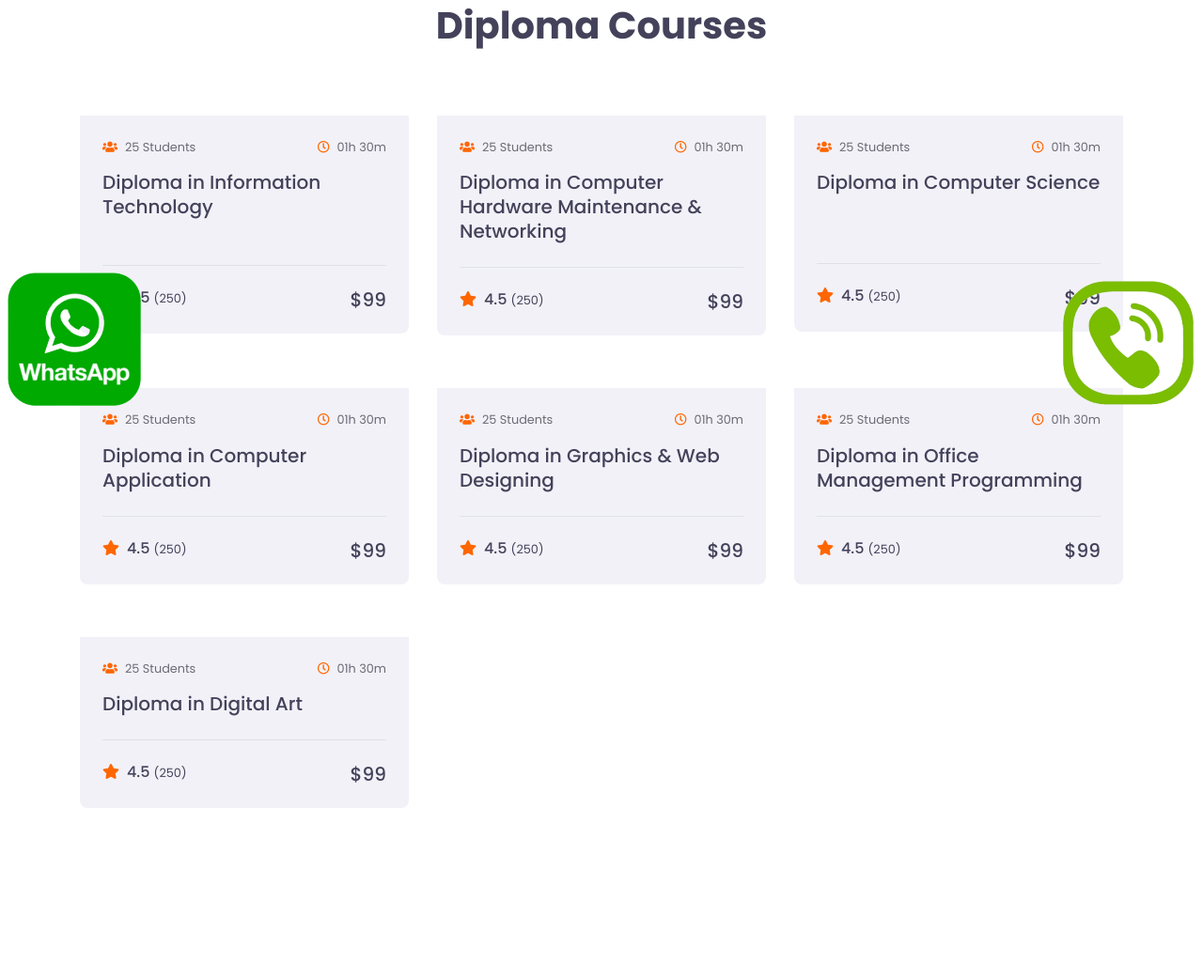
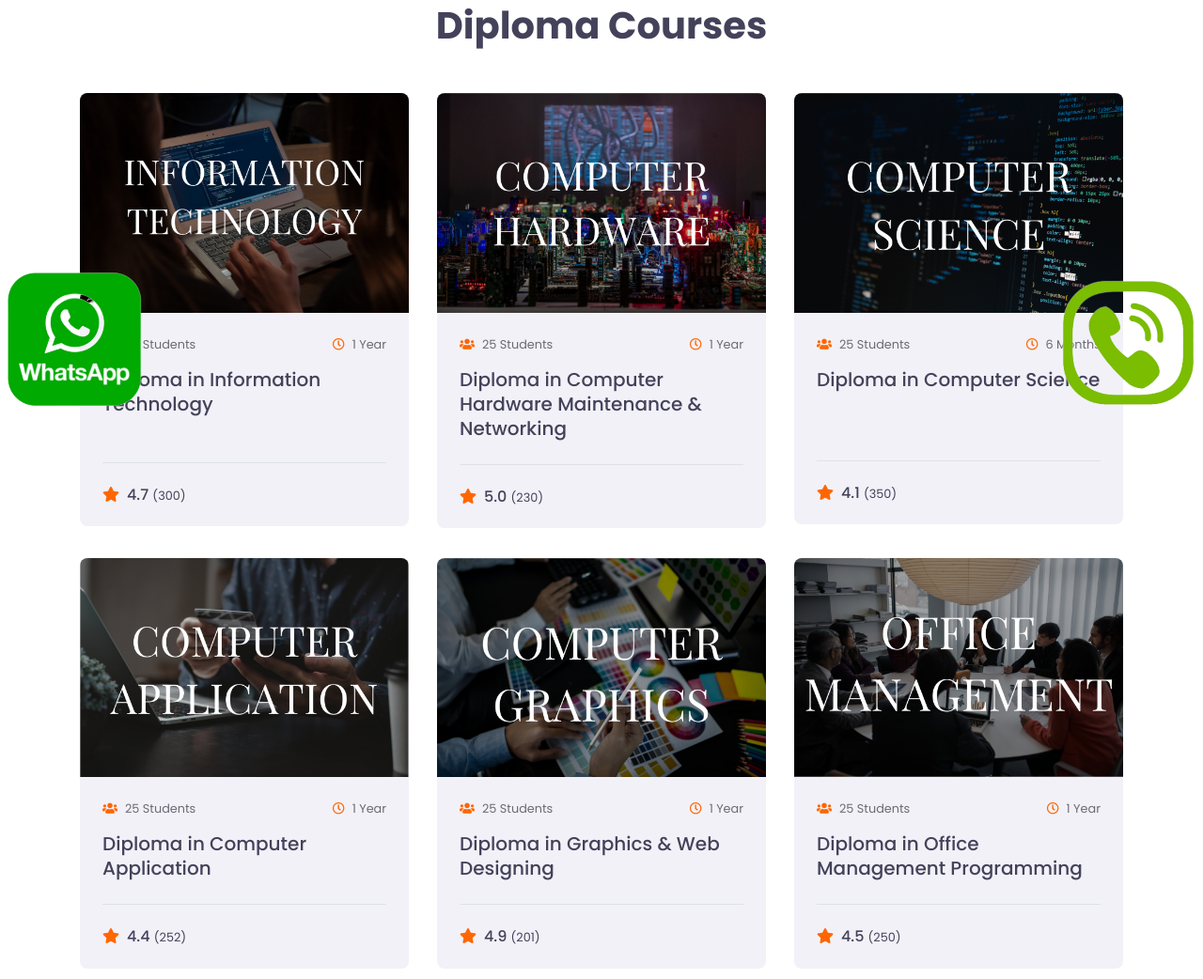
Before and after one commit to nanakmaulik/vafinal, a plain HTML site: page diploma.html in a window 1280 px wide. Shown: the part 344-1386 px from the top of the page at 94% size. Drawn offline with nearby package versions, Linux system fonts and the light colour scheme.

Commit message:
Update diploma.html

```diff
--- a/diploma.html
+++ b/diploma.html
@@ -267,17 +267,17 @@
             <div class="row">
                 <div class="col-lg-4 col-md-6 mb-4">
                     <div class="rounded overflow-hidden mb-2">
-                        <img class="img-fluid" src="img/course-1.jpg" alt="">
+                        <img class="img-fluid" src="img/INFORMATION TECHNOLOGY.png" alt="">
                         <div class="bg-secondary p-4">
                             <div class="d-flex justify-content-between mb-3">
                                 <small class="m-0"><i class="fa fa-users text-primary mr-2"></i>25 Students</small>
-                                <small class="m-0"><i class="far fa-clock text-primary mr-2"></i>01h 30m</small>
+                                <small class="m-0"><i class="far fa-clock text-primary mr-2"></i>1 Year</small>
                             </div>
-                            <a class="h5" href="">Diploma in Information Technology</a><br><br>
+                            <a class="h5" href="dit.html">Diploma in Information Technology</a><br><br>
                             <div class="border-top mt-4 pt-4">
                                 <div class="d-flex justify-content-between">
-                                    <h6 class="m-0"><i class="fa fa-star text-primary mr-2"></i>4.5 <small>(250)</small></h6>
-                                    <h5 class="m-0">$99</h5>
+                                    <h6 class="m-0"><i class="fa fa-star text-primary mr-2"></i>4.7 <small>(300)</small></h6>
+                                    <!-- <h5 class="m-0">$99</h5> -->
                                 </div>
                             </div>
                         </div>
@@ -285,17 +285,17 @@
                 </div>
                 <div class="col-lg-4 col-md-6 mb-4">
                     <div class="rounded overflow-hidden mb-2">
-                        <img class="img-fluid" src="img/course-2.jpg" alt="">
+                        <img class="img-fluid" src="img/INFORMATION TECHNOLOGY (1).png" alt="">
                         <div class="bg-secondary p-4">
                             <div class="d-flex justify-content-between mb-3">
                                 <small class="m-0"><i class="fa fa-users text-primary mr-2"></i>25 Students</small>
-                                <small class="m-0"><i class="far fa-clock text-primary mr-2"></i>01h 30m</small>
+                                <small class="m-0"><i class="far fa-clock text-primary mr-2"></i>1 Year</small>
                             </div>
                             <a class="h5" href="dchmn.html">Diploma in Computer Hardware Maintenance & Networking</a>
                             <div class="border-top mt-4 pt-4">
                                 <div class="d-flex justify-content-between">
-                                    <h6 class="m-0"><i class="fa fa-star text-primary mr-2"></i>4.5 <small>(250)</small></h6>
-                                    <h5 class="m-0">$99</h5>
+                                    <h6 class="m-0"><i class="fa fa-star text-primary mr-2"></i>5.0 <small>(230)</small></h6>
+                                    <!-- <h5 class="m-0">$99</h5> -->
                                 </div>
                             </div>
                         </div>
@@ -303,17 +303,17 @@
                 </div>
                 <div class="col-lg-4 col-md-6 mb-4">
                     <div class="rounded overflow-hidden mb-2">
-                        <img class="img-fluid" src="img/course-3.jpg" alt="">
+                        <img class="img-fluid" src="img/INFORMATION TECHNOLOGY (2).png" alt="">
                         <div class="bg-secondary p-4">
                             <div class="d-flex justify-content-between mb-3">
                                 <small class="m-0"><i class="fa fa-users text-primary mr-2"></i>25 Students</small>
-                                <small class="m-0"><i class="far fa-clock text-primary mr-2"></i>01h 30m</small>
+                                <small class="m-0"><i class="far fa-clock text-primary mr-2"></i>6 Months</small>
                             </div>
-                            <a class="h5" href="">Diploma in Computer Science</a><br><br><br>
+                            <a class="h5" href="dcs.html">Diploma in Computer Science</a><br><br><br>
                             <div class="border-top mt-4 pt-4">
                                 <div class="d-flex justify-content-between">
-                                    <h6 class="m-0"><i class="fa fa-star text-primary mr-2"></i>4.5 <small>(250)</small></h6>
-                                    <h5 class="m-0">$99</h5>
+                                    <h6 class="m-0"><i class="fa fa-star text-primary mr-2"></i>4.1 <small>(350)</small></h6>
+                                    <!-- <h5 class="m-0">$99</h5> -->
                                 </div>
                             </div>
                         </div>
@@ -321,17 +321,17 @@
                 </div>
                 <div class="col-lg-4 col-md-6 mb-4">
                     <div class="rounded overflow-hidden mb-2">
-                        <img class="img-fluid" src="img/course-4.jpg" alt="">
+                        <img class="img-fluid" src="img/INFORMATION TECHNOLOGY (3).png" alt="">
                         <div class="bg-secondary p-4">
                             <div class="d-flex justify-content-between mb-3">
                                 <small class="m-0"><i class="fa fa-users text-primary mr-2"></i>25 Students</small>
-                                <small class="m-0"><i class="far fa-clock text-primary mr-2"></i>01h 30m</small>
+                                <small class="m-0"><i class="far fa-clock text-primary mr-2"></i>1 Year</small>
                             </div>
-                            <a class="h5" href="">Diploma in Computer Application</a>
+                            <a class="h5" href="dica.html">Diploma in Computer Application</a>
                             <div class="border-top mt-4 pt-4">
                                 <div class="d-flex justify-content-between">
-                                    <h6 class="m-0"><i class="fa fa-star text-primary mr-2"></i>4.5 <small>(250)</small></h6>
-                                    <h5 class="m-0">$99</h5>
+                                    <h6 class="m-0"><i class="fa fa-star text-primary mr-2"></i>4.4 <small>(252)</small></h6>
+                                    <!-- <h5 class="m-0">$99</h5> -->
                                 </div>
                             </div>
                         </div>
@@ -339,17 +339,17 @@
                 </div>
                 <div class="col-lg-4 col-md-6 mb-4">
                     <div class="rounded overflow-hidden mb-2">
-                        <img class="img-fluid" src="img/course-5.jpg" alt="">
+                        <img class="img-fluid" src="img/INFORMATION TECHNOLOGY (4).png" alt="">
                         <div class="bg-secondary p-4">
                             <div class="d-flex justify-content-between mb-3">
                                 <small class="m-0"><i class="fa fa-users text-primary mr-2"></i>25 Students</small>
-                                <small class="m-0"><i class="far fa-clock text-primary mr-2"></i>01h 30m</small>
+                                <small class="m-0"><i class="far fa-clock text-primary mr-2"></i>1 Year</small>
                             </div>
-                            <a class="h5" href="">Diploma in Graphics & Web Designing</a>
+                            <a class="h5" href="dgw.html">Diploma in Graphics & Web Designing</a>
                             <div class="border-top mt-4 pt-4">
                                 <div class="d-flex justify-content-between">
-                                    <h6 class="m-0"><i class="fa fa-star text-primary mr-2"></i>4.5 <small>(250)</small></h6>
-                                    <h5 class="m-0">$99</h5>
+                                    <h6 class="m-0"><i class="fa fa-star text-primary mr-2"></i>4.9 <small>(201)</small></h6>
+                                    <!-- <h5 class="m-0">$99</h5> -->
                                 </div>
                             </div>
                         </div>
@@ -357,17 +357,17 @@
                 </div>
                 <div class="col-lg-4 col-md-6 mb-4">
                     <div class="rounded overflow-hidden mb-2">
-                        <img class="img-fluid" src="img/course-5.jpg" alt="">
+                        <img class="img-fluid" src="img/INFORMATION TECHNOLOGY (5).png" alt="">
                         <div class="bg-secondary p-4">
                             <div class="d-flex justify-content-between mb-3">
                                 <small class="m-0"><i class="fa fa-users text-primary mr-2"></i>25 Students</small>
-                                <small class="m-0"><i class="far fa-clock text-primary mr-2"></i>01h 30m</small>
+                                <small class="m-0"><i class="far fa-clock text-primary mr-2"></i>1 Year</small>
                             </div>
-                            <a class="h5" href="">Diploma in Office Management Programming</a>
+                            <a class="h5" href="domp.html">Diploma in Office Management Programming</a>
                             <div class="border-top mt-4 pt-4">
                                 <div class="d-flex justify-content-between">
                                     <h6 class="m-0"><i class="fa fa-star text-primary mr-2"></i>4.5 <small>(250)</small></h6>
-                                    <h5 class="m-0">$99</h5>
+                                    <!-- <h5 class="m-0">$99</h5> -->
                                 </div>
                             </div>
                         </div>
@@ -375,17 +375,17 @@
                 </div>
                 <div class="col-lg-4 col-md-6 mb-4">
                     <div class="rounded overflow-hidden mb-2">
-                        <img class="img-fluid" src="img/course-6.jpg" alt="">
+                        <img class="img-fluid" src="img/INFORMATION TECHNOLOGY (6).png" alt="">
                         <div class="bg-secondary p-4">
                             <div class="d-flex justify-content-between mb-3">
                                 <small class="m-0"><i class="fa fa-users text-primary mr-2"></i>25 Students</small>
-                                <small class="m-0"><i class="far fa-clock text-primary mr-2"></i>01h 30m</small>
+                                <small class="m-0"><i class="far fa-clock text-primary mr-2"></i>6 Months</small>
                             </div>
-                            <a class="h5" href="">Diploma in Digital Art</a>
+                            <a class="h5" href="dda.html">Diploma in Digital Art</a>
                             <div class="border-top mt-4 pt-4">
                                 <div class="d-flex justify-content-between">
-                                    <h6 class="m-0"><i class="fa fa-star text-primary mr-2"></i>4.5 <small>(250)</small></h6>
-                                    <h5 class="m-0">$99</h5>
+                                    <h6 class="m-0"><i class="fa fa-star text-primary mr-2"></i>4.3 <small>(350)</small></h6>
+                                    <!-- <h5 class="m-0">$99</h5> -->
                                 </div>
                             </div>
                         </div>
```
